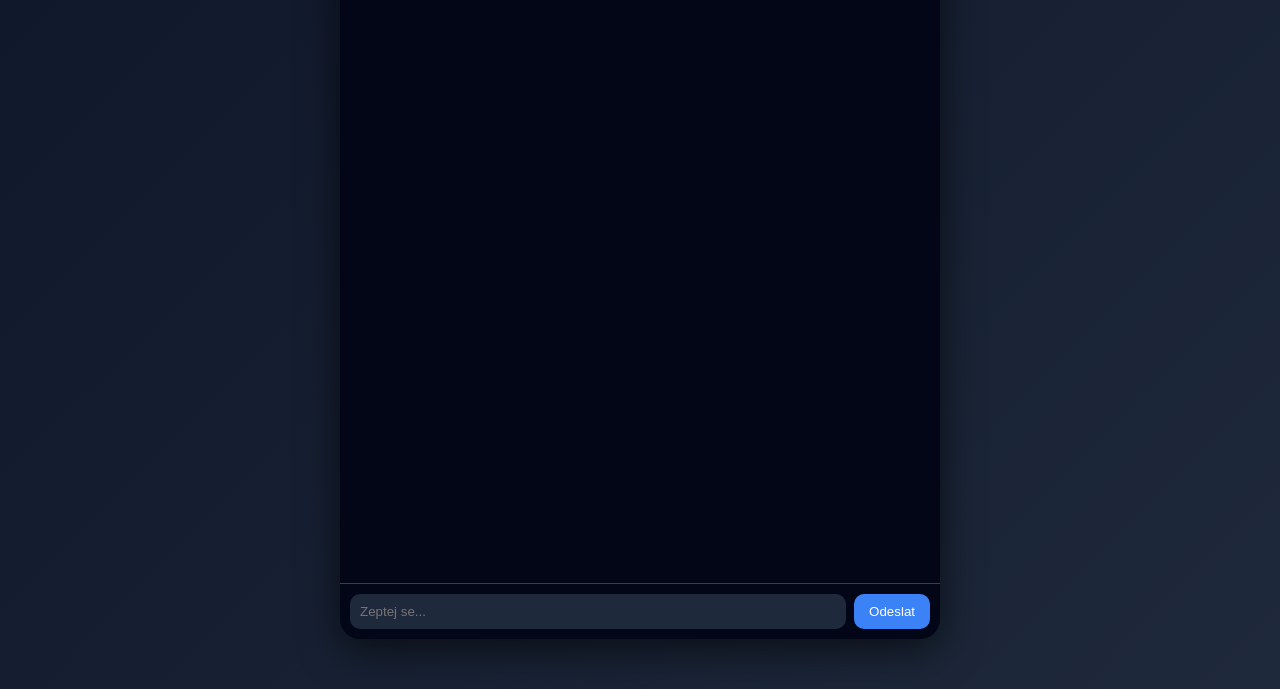
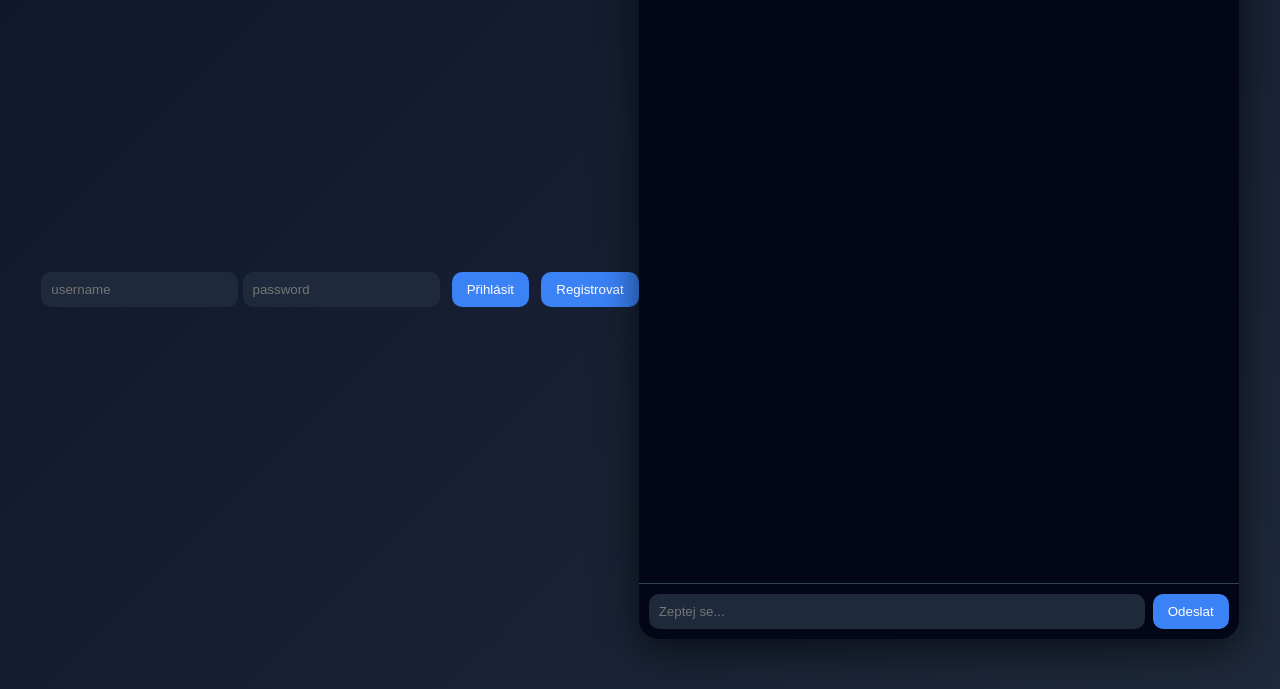
Before and after one commit to tomassdd/moje-sluzba, a website: page index.html in a window 1280 px wide. Shown: the part 111-800 px from the top of the page. Drawn offline with Linux system fonts and the light colour scheme.

Commit message:
Update index.html

```diff
--- a/index.html
+++ b/index.html
@@ -98,6 +98,12 @@
 </head>
 
 <body>
+  <div id="login">
+  <input id="username" placeholder="username">
+  <input id="password" type="password" placeholder="password">
+  <button onclick="login()">Přihlásit</button>
+  <button onclick="register()">Registrovat</button>
+</div>
 
 <div class="container">
 
@@ -111,7 +117,7 @@
   </div>
 
 </div>
-
+<div id="chat" style="display:none;"></div>
 <script>
 const chat = document.getElementById("chat");
 
```
